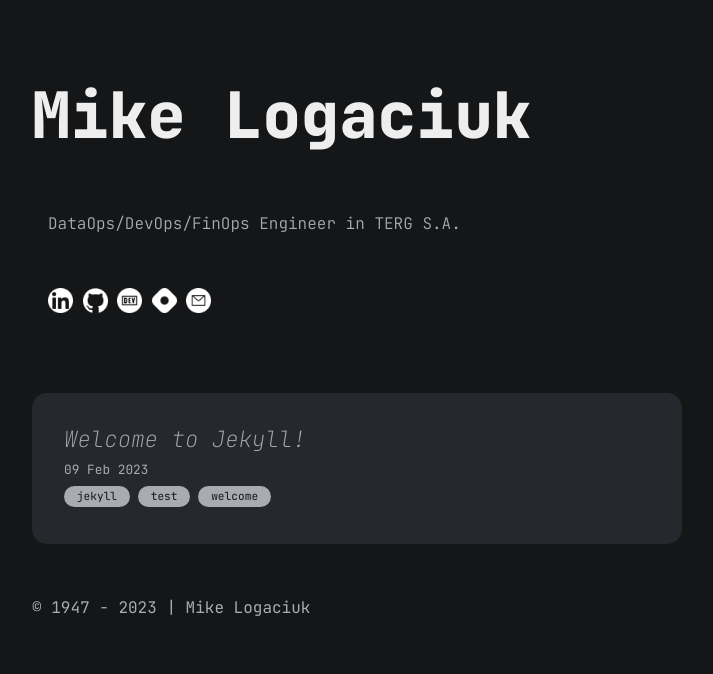
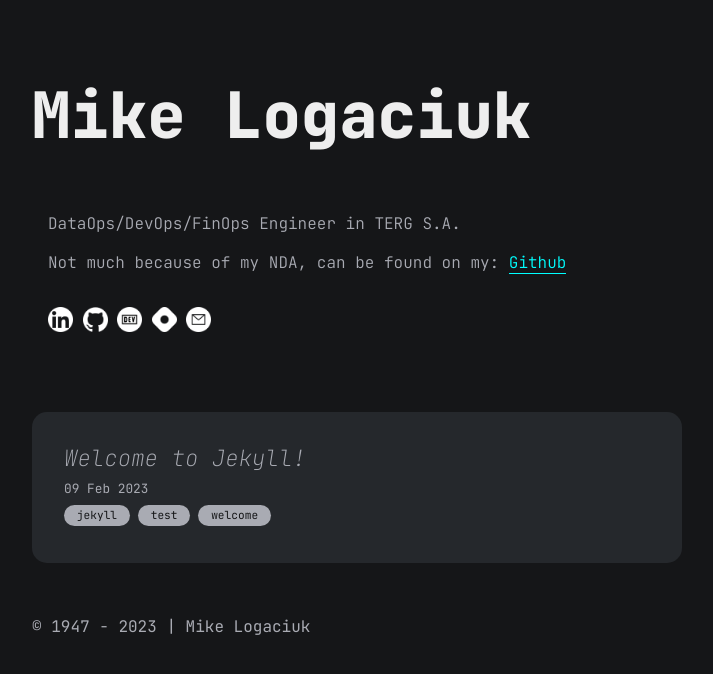
Before and after one commit to mikelogaciuk/mikelogaciuk.github.io, a Jekyll site: the page built from index.md, in a window 1280 px wide. Shown: the top 674 px of the page, without its empty margins (283-996 px from the left). Built offline with Jekyll 4.4.1, drawn with Linux system fonts in a browser that asks for light colours.

Commit message:
_author.yml check.

```diff
--- a/_data/author.yml
+++ b/_data/author.yml
@@ -4,6 +4,9 @@ description: "
     DataOps/DevOps/FinOps Engineer in TERG S.A.
   </p>
   <br/>
+  <p>
+    Not much because of my NDA, can be found on my: <a href='https://github.com/mikelogaciuk' target='_blank'>Github</a>
+  </p>
   <br>
 "
 email: michal.logaciuk@hotmail.com
```
